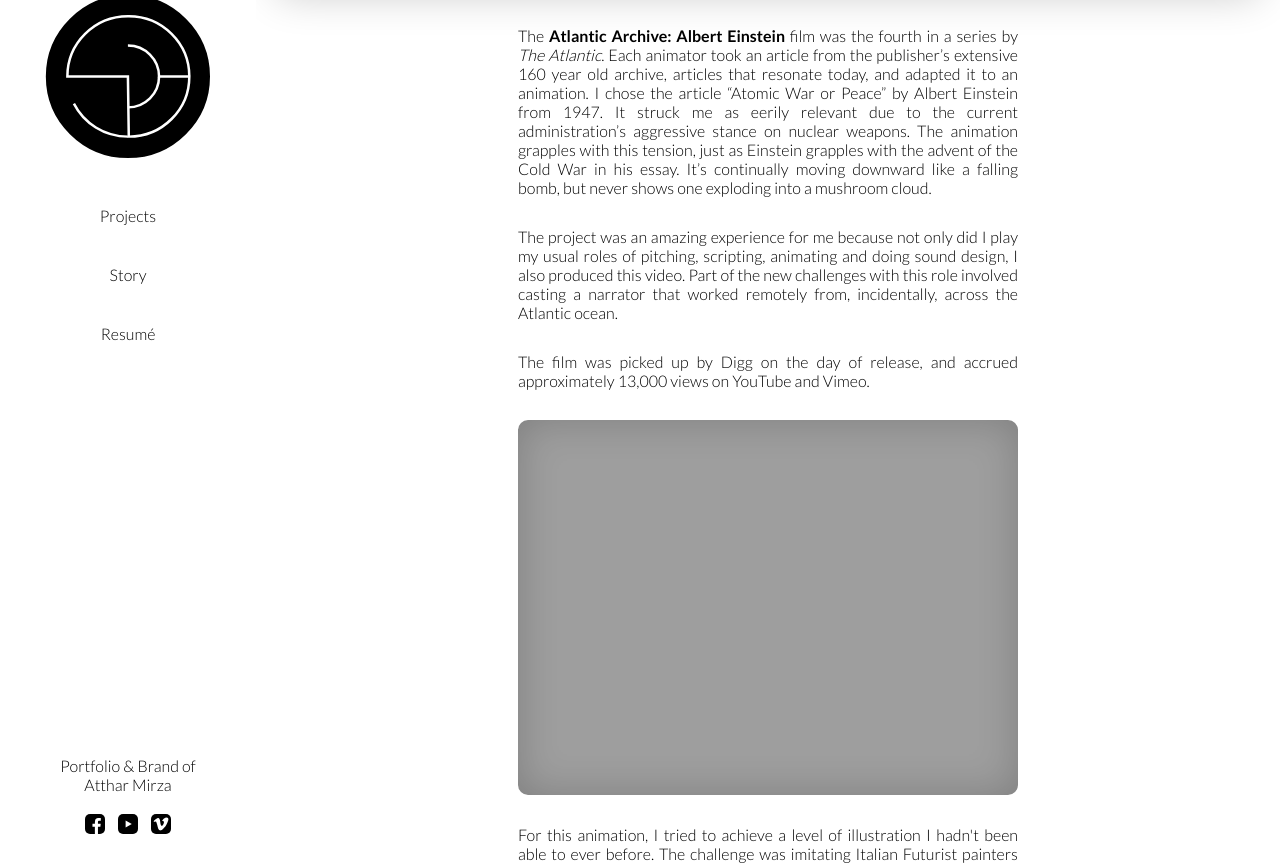
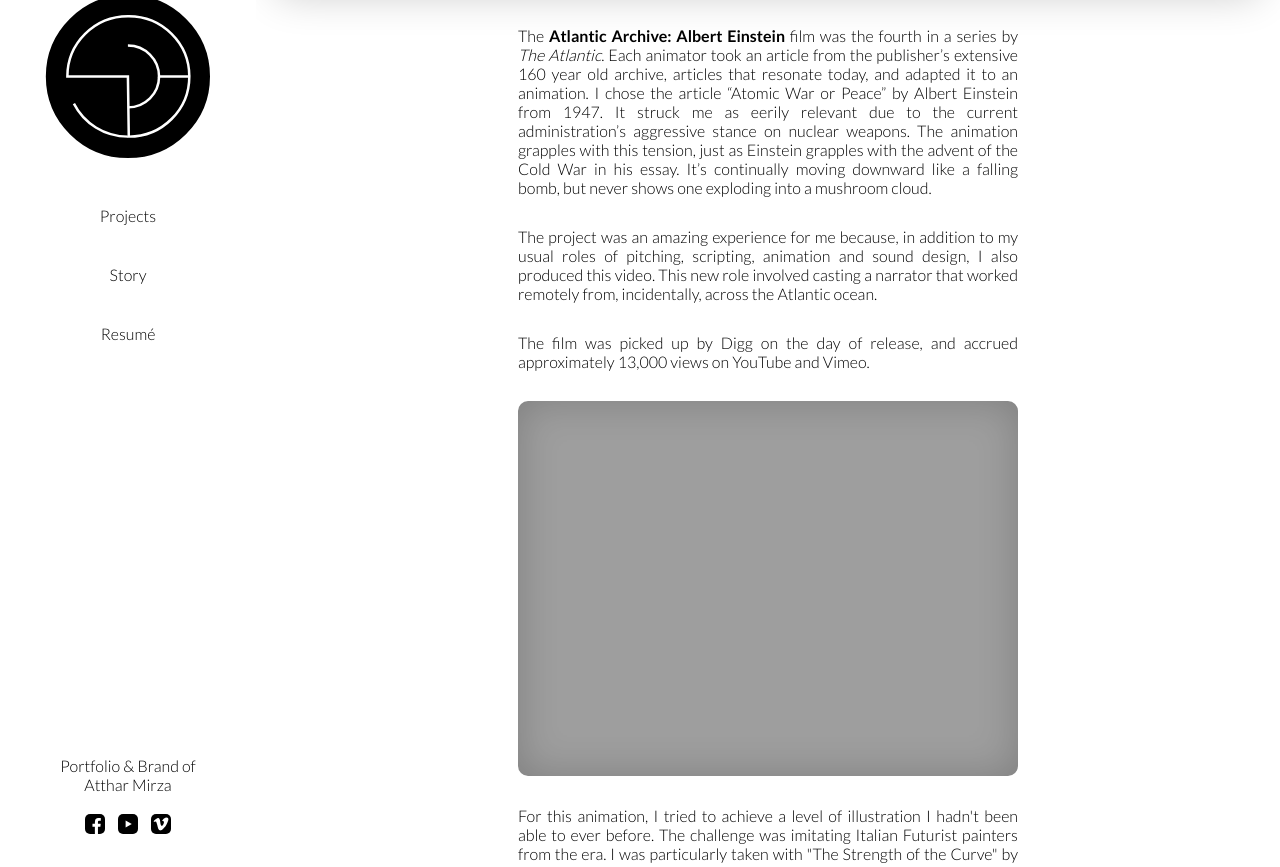
Before and after one commit to attharmirza/SittingHunWebsite, a Jekyll site: the page built from _projects/atlantic-archive-einstein.markdown, in a window 1280 px wide and 900 px high, scrolled down 555 px, cut to the strip 33-900 px from the top of the window. Built offline with Jekyll 4.4.1, drawn with Linux system fonts in a browser that asks for light colours; some web fonts are replaced.

Commit message:
Updated Atlantic Archive Einstein

```diff
--- a/_projects/atlantic-archive-einstein.markdown
+++ b/_projects/atlantic-archive-einstein.markdown
@@ -47,6 +47,6 @@
 
 The [**Atlantic Archive: Albert Einstein**](https://www.theatlantic.com/video/index/557987/einstein-atomic-war/) film was the fourth in a series by _The Atlantic_. Each animator took an article from the publisher's extensive 160 year old archive, articles that resonate today, and adapted it to an animation. I chose the article "Atomic War or Peace" by Albert Einstein from 1947. It struck me as eerily relevant due to the current administration's aggressive stance on  nuclear weapons. The animation grapples with this tension, just as Einstein grapples with the advent of the Cold War in his essay. It's continually moving downward like a falling bomb, but never shows one exploding into a mushroom cloud.
 
-The project was an amazing experience for me because not only did I play my usual roles of pitching, scripting, animating and doing sound design, I also produced this video. Part of the new challenges with this role involved casting a narrator that worked remotely from, incidentally, across the Atlantic ocean.
+The project was an amazing experience for me because, in addition to my usual roles of pitching, scripting, animation and sound design, I also produced this video. This new role involved casting a narrator that worked remotely from, incidentally, across the Atlantic ocean.
 
 The film was picked up by Digg on the day of release, and accrued approximately 13,000 views on YouTube and Vimeo.
```
